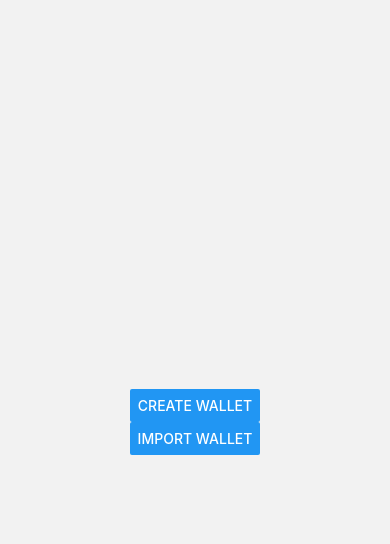
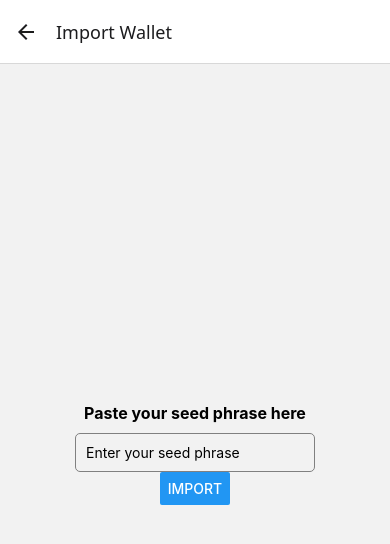
Before and after one commit to romust/ton-wallet, a React Native app: screen /ImportWallet in a window 390 px wide. Shown: the top 544 px of the page. Built offline with nearby package versions, Linux system fonts and the light colour scheme; what @ton-api/client would draw is missing.

Commit message:
feat: add import wallet screen

```diff
--- a/src/hooks/useCreateWallet.ts
+++ b/src/hooks/useCreateWallet.ts
@@ -1,14 +1,14 @@
 import { useStoreContext } from "@/components/contexts";
-import { useNavigation } from "@react-navigation/native";
+import { NavigationProp, ParamListBase, useNavigation } from "@react-navigation/native";
 import { mnemonicNew, mnemonicToPrivateKey } from '@ton/crypto';
 import { WalletContractV5R1 } from '@ton/ton';
 
 export const useCreateWallet = () => {
-    const navigation = useNavigation();
+    const navigation = useNavigation<NavigationProp<ParamListBase>>();
     const { setStore } = useStoreContext();
 
-    const createWallet = async () => {
-        const mnemonic = await mnemonicNew(24);
+    const createWallet = async (mnemonicString?: string) => {
+        const mnemonic = mnemonicString ? mnemonicString.split(' ') : await mnemonicNew(24);
         const keyPair = await mnemonicToPrivateKey(mnemonic);
         const wallet = WalletContractV5R1.create({
             workchain: 0,
@@ -16,7 +16,11 @@ export const useCreateWallet = () => {
         });
         console.log('Wallet V5R1 address:', wallet.address.toString());
         setStore({ mnemonic, wallet });
-        navigation.navigate('Seed', { fromWelcome: true })
+        if (mnemonicString) {
+            navigation.reset({ index: 0, routes: [{ name: 'Wallet' }] })
+        } else {
+            navigation.navigate('Seed', { fromWelcome: true })
+        }
     }
     return { createWallet };
 }
--- a/src/navigation/Root.tsx
+++ b/src/navigation/Root.tsx
@@ -6,6 +6,7 @@ import { useColorScheme } from 'react-native';
 import { createBottomTabNavigator } from '@react-navigation/bottom-tabs';
 import { HomeScreen } from '@/navigation/screens/HomeScreen';
 import { HistoryScreen } from '@/navigation/screens/HistoryScreen';
+import { ImportWalletScreen } from '@/navigation/screens/ImportWalletScreen';
 
 const Stack = createNativeStackNavigator();
 const Tab = createBottomTabNavigator();
@@ -33,6 +34,10 @@ export const Root = () => {
                 title: 'Your SEED phrase',
                 headerBackButtonDisplayMode: "minimal",
               }} />
+              <Stack.Screen name="ImportWallet" component={ImportWalletScreen} options={{
+                title: 'Import Wallet',
+                headerBackButtonDisplayMode: "minimal",
+              }} />
               <Stack.Screen name="Wallet" component={WalletTabs} options={{
                 headerShown: false,
               }} />
--- a/src/navigation/screens/HomeScreen.tsx
+++ b/src/navigation/screens/HomeScreen.tsx
@@ -1,18 +1,19 @@
 import { useStoreContext } from "@/components/contexts";
 import { useBalance } from "@/hooks";
-import { useNavigation } from "@react-navigation/native";
+import { NavigationProp, ParamListBase, useNavigation } from "@react-navigation/native";
 import { View, StyleSheet, Text, Button } from "react-native";
 
 export const HomeScreen = () => {
   const { balance } = useBalance();
   const { store } = useStoreContext();
-  const navigation = useNavigation();
+  const navigation = useNavigation<NavigationProp<ParamListBase>>();
 
   return (
     <View style={styles.container}>
       <Text style={styles.balance}>Balance: {balance} TON</Text>
       <Text style={styles.address}>{store.wallet?.address.toString()}</Text>
       <Button title="Show Seed" onPress={() => navigation.navigate('Seed')} />
+      <Button title="Disconnect wallet" onPress={() => navigation.reset({ index: 0, routes: [{ name: 'Welcome' }] })} />
     </View>
   );
 }
--- /dev/null
+++ b/src/navigation/screens/ImportWalletScreen.tsx
@@ -0,0 +1,44 @@
+import { useCreateWallet } from "@/hooks";
+import { useState } from "react";
+import { Button, StyleSheet, Text, TextInput, View } from "react-native";
+
+export const ImportWalletScreen = () => {
+    const [seedPhrase, setSeedPhrase] = useState('');
+    const { createWallet } = useCreateWallet();
+
+    const handleImport = () => {
+        createWallet(seedPhrase);
+    }
+
+    return (
+        <View style={styles.container}>
+            <Text style={styles.label}>Paste your seed phrase here</Text>
+            <TextInput
+                placeholder="Enter your seed phrase"
+                style={styles.input}
+                value={seedPhrase}
+                onChangeText={setSeedPhrase}
+            />
+            <Button title="Import" onPress={handleImport} />
+        </View>
+    );
+}
+
+const styles = StyleSheet.create({
+    container: {
+        flex: 1,
+        justifyContent: 'center',
+        alignItems: 'center',
+    },
+    label: {
+        fontSize: 16,
+        fontWeight: 'bold',
+        marginBottom: 10,
+    },
+    input: {
+        borderWidth: 1,
+        borderColor: 'gray',
+        padding: 10,
+        borderRadius: 5,
+    },
+});
--- a/src/navigation/screens/SeedScreen.tsx
+++ b/src/navigation/screens/SeedScreen.tsx
@@ -1,11 +1,11 @@
 import { useStoreContext } from "@/components/contexts";
 import { useParams } from "@/utils";
-import { useNavigation } from "@react-navigation/native";
+import { NavigationProp, ParamListBase, useNavigation } from "@react-navigation/native";
 import { Text, View, StyleSheet, Button } from "react-native";
 
 export const SeedScreen = () => {
   const { store } = useStoreContext();
-  const navigation = useNavigation();
+  const navigation = useNavigation<NavigationProp<ParamListBase>>();
   const { fromWelcome } = useParams<{ fromWelcome: boolean }>();
 
   return (
--- a/src/navigation/screens/WelcomeScreen.tsx
+++ b/src/navigation/screens/WelcomeScreen.tsx
@@ -1,13 +1,15 @@
 import { useCreateWallet } from "@/hooks";
+import { useNavigation } from "@react-navigation/native";
 import { View, StyleSheet, Button } from "react-native";
 
 export const WelcomeScreen = () => {
   const { createWallet } = useCreateWallet();
+  const navigation = useNavigation();
 
   return (
     <View style={styles.container}>
-      <Button title="Create Wallet" onPress={createWallet} />
-      <Button title="Import Wallet" onPress={() => { }} />
+      <Button title="Create Wallet" onPress={() => createWallet()} />
+      <Button title="Import Wallet" onPress={() => navigation.navigate('ImportWallet')} />
     </View>
   );
 }
```
